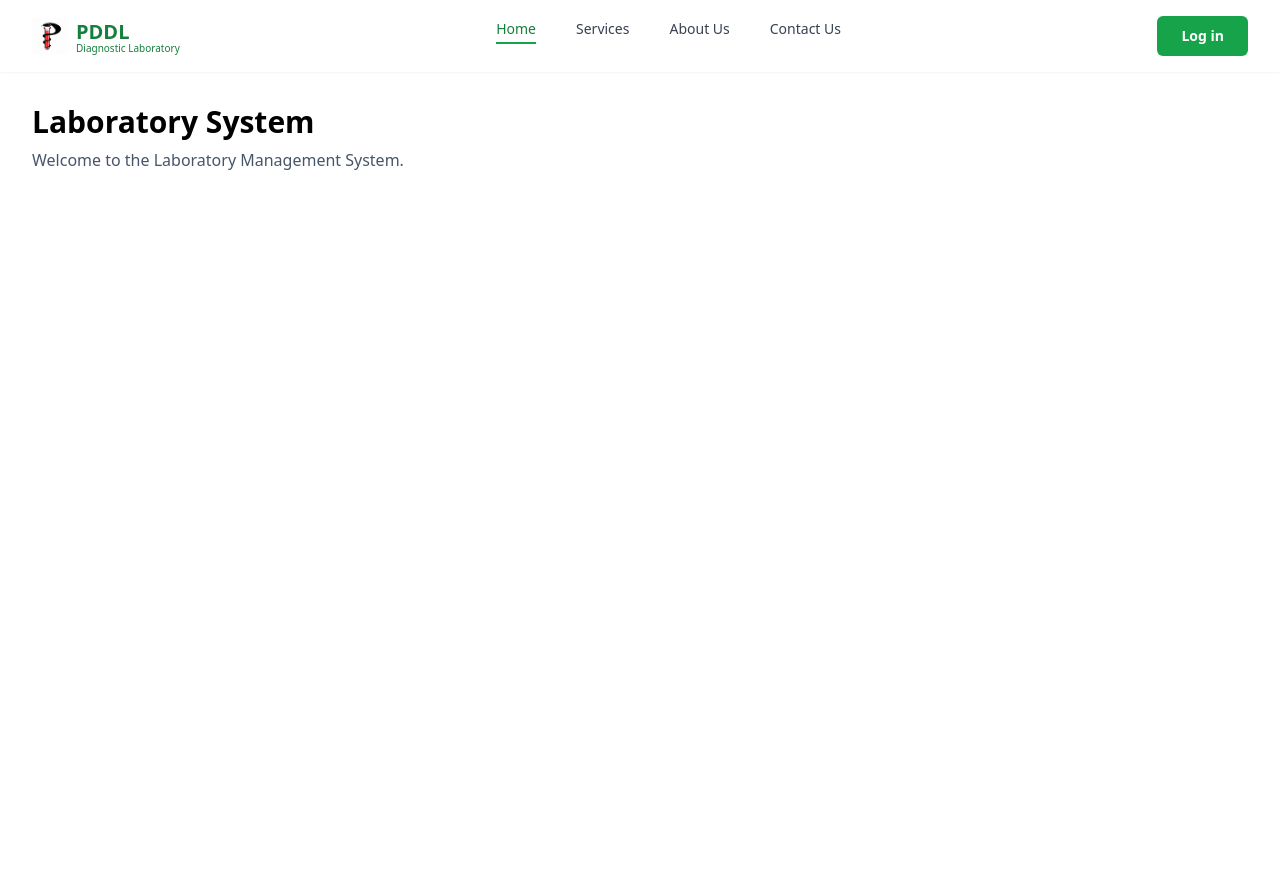
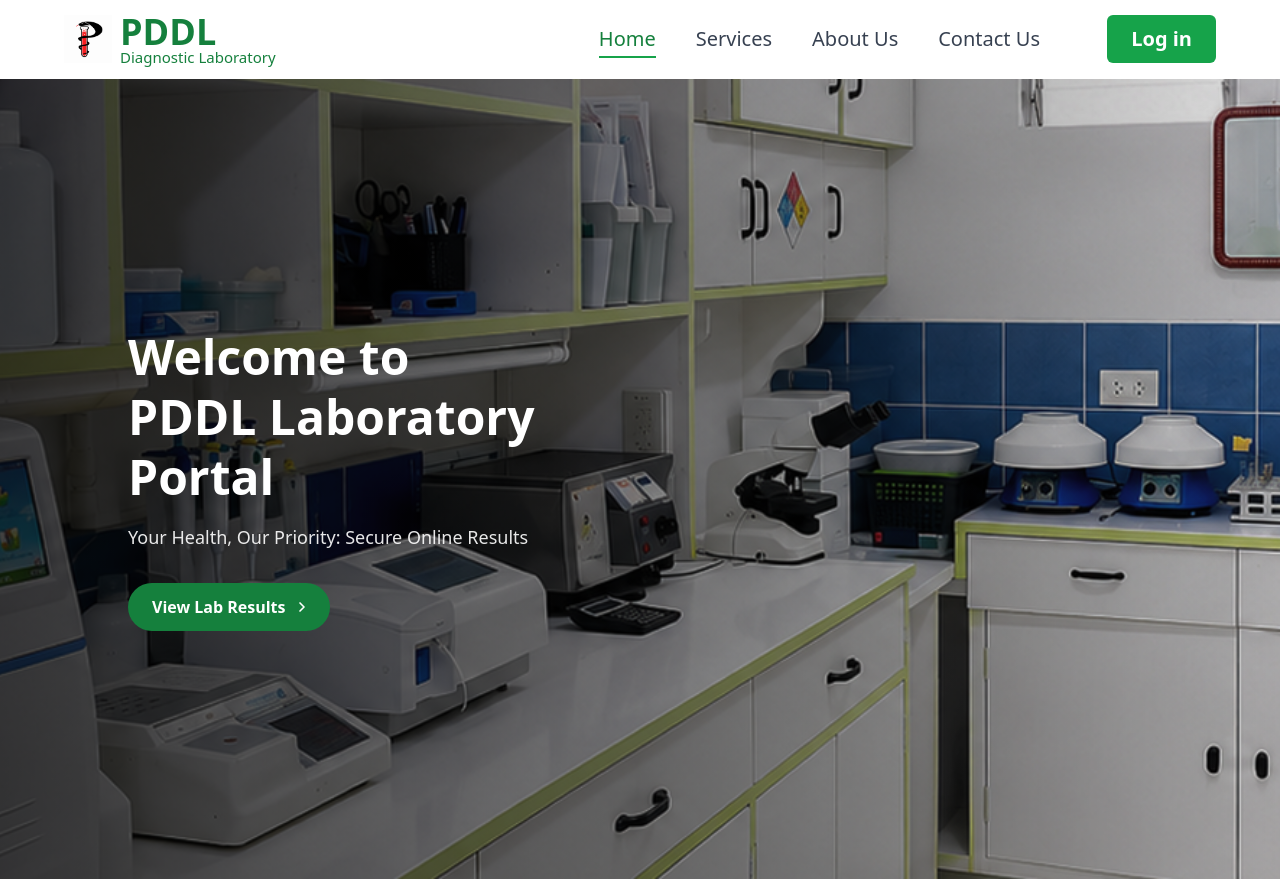
Before and after one commit to zume13/Laboratory-Management-Client, a React (Vite) app: page / in a window 1280 px wide. Before the commit the page ends 800 px from the top, so only its background shows below. Built offline with nearby package versions, Linux system fonts and the light colour scheme; no server answers.

Commit message:
Landing Page Prototype

```diff
--- a/src/index.css
+++ b/src/index.css
@@ -3,6 +3,8 @@
 @tailwind utilities;
 
 body {
+  overflow: hidden;
+
   font-family:
     ui-sans-serif,
     system-ui,
--- a/src/pages/LandingPage.tsx
+++ b/src/pages/LandingPage.tsx
@@ -1,10 +1,41 @@
 export default function LandingPage() {
   return (
-    <div className="p-8">
-      <h1 className="text-3xl font-bold">Laboratory System</h1>
-      <p className="mt-2 text-slate-600">
-        Welcome to the Laboratory Management System.
-      </p>
-    </div>
+    <header className="relative min-h-screen flex items-center">
+      <img
+        src="src/assets/image 9.png"
+        alt="PDDL laboratory"
+        className="absolute inset-0 w-full h-full object-cover"
+      />
+
+      <div className="absolute inset-0 bg-gradient-to-r from-black/70 via-black/40 to-transparent flex items-center px-16">
+
+        <div className="relative max-w-xl px-16 text-white">
+            <h1 className="text-5xl font-extrabold leading-tight mb-4">
+              Welcome to <br />PDDL Laboratory Portal
+            </h1>
+
+            <p className="text-lg mb-8 opacity-90">
+              Your Health, Our Priority: Secure Online Results
+            </p>
+            <button className="bg-green-700 hover:bg-green-800 transition-colors text-white pl-6 pr-5 py-3 rounded-full font-semibold flex items-center gap-2">
+              View Lab Results
+              <svg
+                xmlns="https://www.w3.org/2000/svg"
+                viewBox="0 0 24 24"
+                fill="none"
+                stroke="currentColor"
+                strokeWidth="2.5"
+                strokeLinecap="round"
+                strokeLinejoin="round"
+                className="w-4 h-4">
+                  <path d="M9 18l6-6-6-6" />
+              </svg>
+            </button>
+
+        </div>
+
+      </div>
+
+    </header>
   );
 }
--- a/src/shared/components/Navbar/Navbar.tsx
+++ b/src/shared/components/Navbar/Navbar.tsx
@@ -1,24 +1,37 @@
-import { Link } from "react-router-dom";
+import { NavLink, Link } from "react-router-dom";
+
+function navLinkClass({ isActive }: { isActive: boolean }) {
+  return `text-xl font-large pb-1 ${
+    isActive
+      ?  "text-green-700 border-b-2 border-green-600"
+      :  "text-gray-700 hover:text-green-600"
+  }` ;
+}
+
+
 
 export default function Navbar() {
   return (
-    <nav className="flex item-center justify-between px-8 py-4 bg-white  shadow-sm">
+    <nav className="flex items-center justify-between px-16 py-3 bg-white shadow-sm">
       <div className="flex items-center gap-2">
-        <img src="src/assets/PDDL Logo.png" alt="PDDL Logo" className="h-9 w-9 object-contain"></img>
+        <Link to="/" className="flex items-center gap-2">
+          <img src="src/assets/PDDL Logo.png" alt="PDDL Logo" className="h-12 w-12 object-contain"></img>
+        </Link>
         <div className="leading-tight">
-          <div className="text-xl font-extrabold text-green-700">PDDL</div>
-          <div className="text-[10px] font-medium text-green-700 -mt-1">Diagnostic Laboratory</div>
+          <div className="text-4xl font-extrabold text-green-700">PDDL</div>
+          <div className="text-[15px] font-medium text-green-700 -mt-1">Diagnostic Laboratory</div>
         </div>
       </div>
 
-      <ul className="flex gap-10 list-none">
-        <li><a href="" className="text-sm font-medium text-green-700 border-b-2 border-green-600 pb-1">Home</a></li>
-        <li><a href="" className="text-sm font-medium text-gray-700 hover:text-green-600">Services</a></li>
-        <li><a href="" className="text-sm font-medium text-gray-700 hover:text-green-600">About Us</a></li>
-        <li><a href="" className="text-sm font-medium text-gray-700 hover:text-green-600">Contact Us</a></li>
+
+      <ul className="flex gap-10 list-none pl-64">
+        <li><NavLink to="/" className={navLinkClass}>Home</NavLink></li>
+        <li><NavLink to="/services" className={navLinkClass}>Services</NavLink></li>
+        <li><NavLink to="/about" className={navLinkClass}>About Us</NavLink></li>
+        <li><NavLink to="/contact" className={navLinkClass}>Contact Us</NavLink></li>
       </ul>
 
-      <button className="bg-green-600 hover:bg-green-700 transition-colors text-white px-6 py-2.5 rounded-md text-sm font-semibold">
+      <button className="bg-green-600 hover:bg-green-700 transition-colors text-white px-6 py-2.5 rounded-md text-xl font-semibold">
         Log in
       </button>
 
```
Also changed, not shown: src/assets/image 9.png (added).
